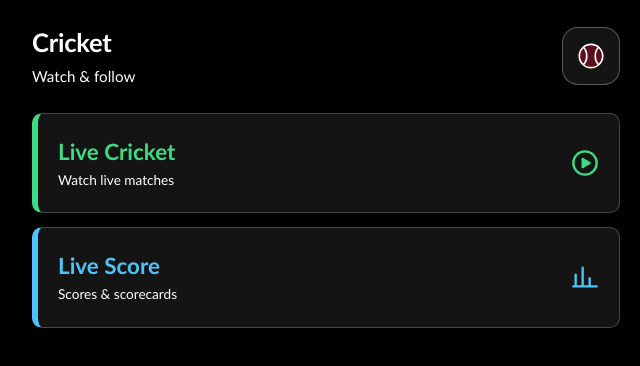
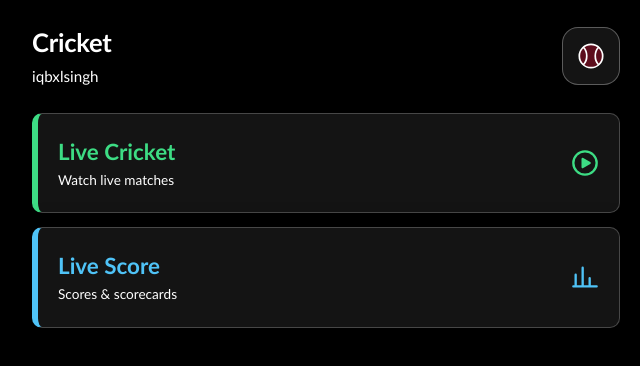
Before and after one commit to iqbxlsingh/Cricket, a plain HTML site: page index.html in a window 1280 px wide. Shown: the full height of the page, 314-954 px from the left. Drawn offline with Linux system fonts and the light colour scheme.

Commit message:
Update subtitle in index.html

```diff
--- a/index.html
+++ b/index.html
@@ -26,7 +26,7 @@ h1{font-size:1.6rem;margin:0 0 4px;letter-spacing:-.01em;font-weight:600}
 <body>
 <main>
   <div class="top">
-    <div><h1>Cricket</h1><p class="sub">Watch &amp; follow</p></div>
+    <div><h1>Cricket</h1><p class="sub">iqbxlsingh</p></div>
     <div class="logo" role="img" aria-label="Cricket ball">
       <svg viewBox="0 0 64 64" width="34" height="34" aria-hidden="true" fill="none" stroke="#fff" stroke-width="3.2" stroke-linecap="round"><circle cx="32" cy="32" r="22" fill="rgba(228,0,43,.35)"/><path d="M18 16c8 8 8 24 0 32M46 16c-8 8-8 24 0 32"/></svg>
     </div>
```
